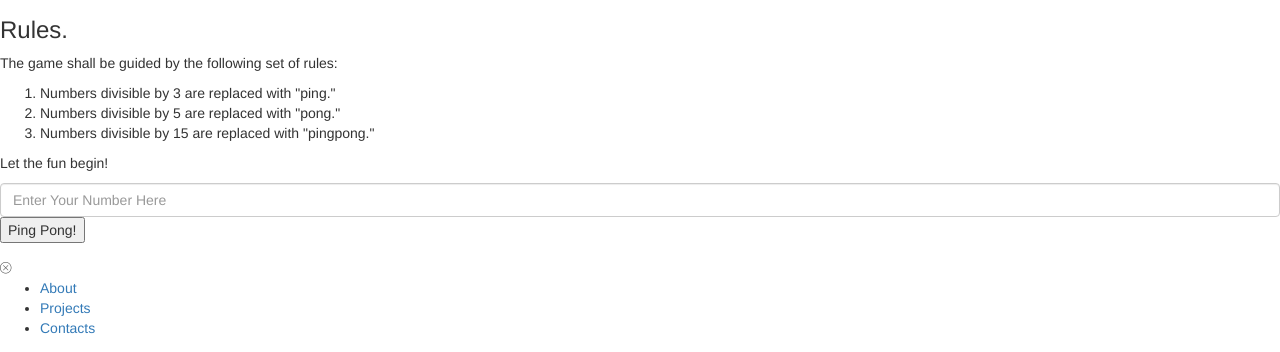
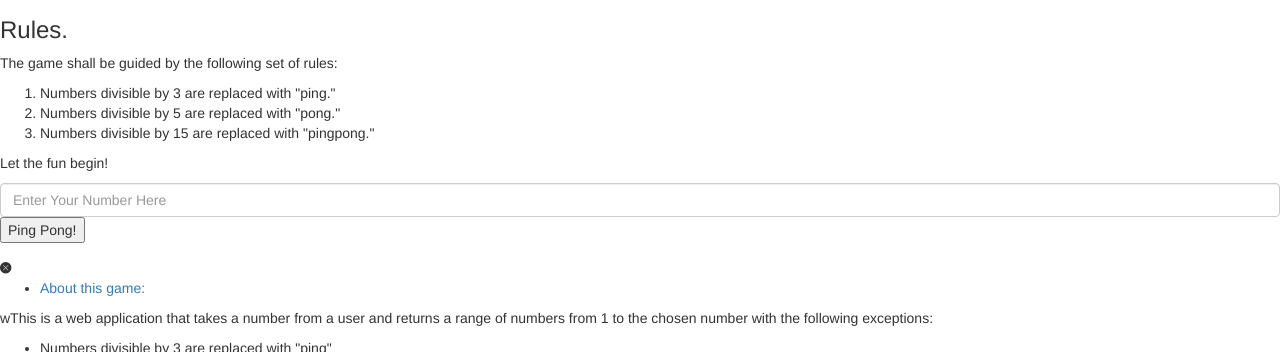
Before and after one commit to AlexKarari/ping-pong, a plain HTML site: page index.html in a window 1280 px wide. Shown: the part 166-518 px from the top of the page. Drawn offline with nearby package versions, Linux system fonts and the light colour scheme.

Commit message:
Add an aside tag that will handle the closing menu once opened.

```diff
--- a/index.html
+++ b/index.html
@@ -38,13 +38,20 @@
         </div>
         <ul class="Push"></ul>
         <aside>
-            <i id="close-menu" class="ion-ios-close-outline"></i>
+          <i id="close-menu" class="ion-ios-close"></i>
           <!--Actual menu-->
           <ul id="the-menu">
-  <li><a href="#">About</a></li>
-  <li><a href="#">Projects</a></li>
-  <li><a href="#">Contacts</a></li>
+            <li><a href="#">About this game:</a></li>
           </ul>
+          <p>wThis is a web application that takes a number from a user and returns a range of
+            numbers from 1 to the chosen number with the following exceptions:</p>
+            <ul>
+              <li>Numbers divisible by 3 are replaced with "ping"</li>
+              <li>Numbers divisible by 5 are replaced with "pong"</li>
+              <li>Numbers divisible by 15 are replaced with "pingpong"</li>
+            </ul>
+            <p>A user should be able to enter a new number and see new results over and
+              over again.</p>
         </aside>
   </section>
   <footer>
```
Lines whose indentation alone changed are shown as unchanged.
